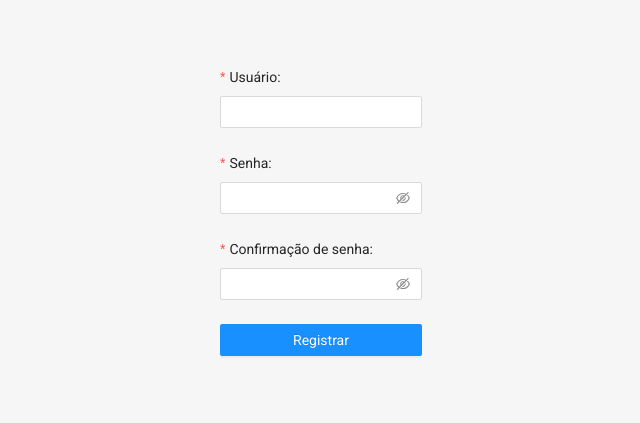
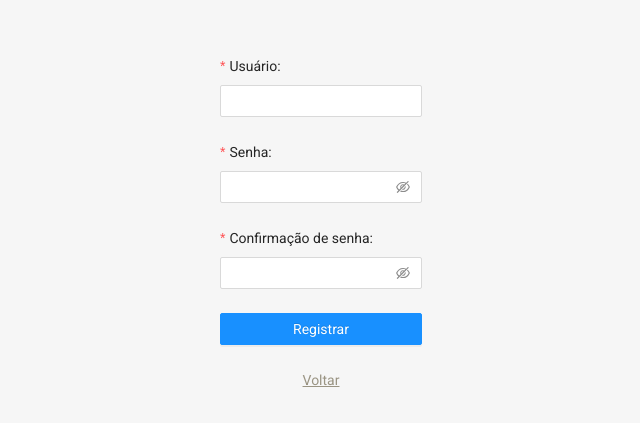
Before and after one commit to lucascz37/elogroup-frontend-challenge, a React (Create React App) app: page /register in a window 1280 px wide. Shown: the part 177-600 px from the top of the page, without its empty margins (319-959 px from the left). Built offline with nearby package versions, Linux system fonts and the light colour scheme.

Commit message:
updated Register page

```diff
--- a/src/pages/Register/index.js
+++ b/src/pages/Register/index.js
@@ -1,7 +1,9 @@
 import { Button, Form, Input, message } from "antd";
+import Text from "antd/lib/typography/Text";
 import { createUser } from "../../service/userService";
 import { useState } from "react";
 import { useHistory } from "react-router";
+import { Link } from "react-router-dom";
 
 const Register = () => {
   const [password, setPassword] = useState("");
@@ -68,6 +70,11 @@ const Register = () => {
           </Button>
         </Form.Item>
       </Form>
+      <Text className="register-link" underline>
+        <Link className="link-text" to="/">
+          Voltar
+        </Link>
+      </Text>
     </div>
   );
 };
```
